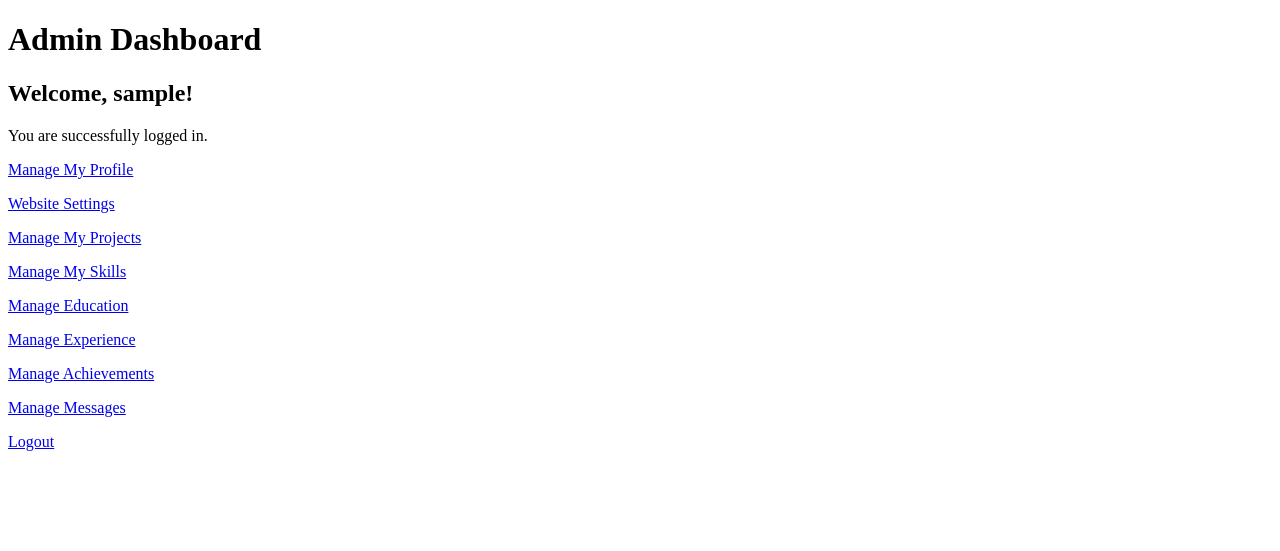
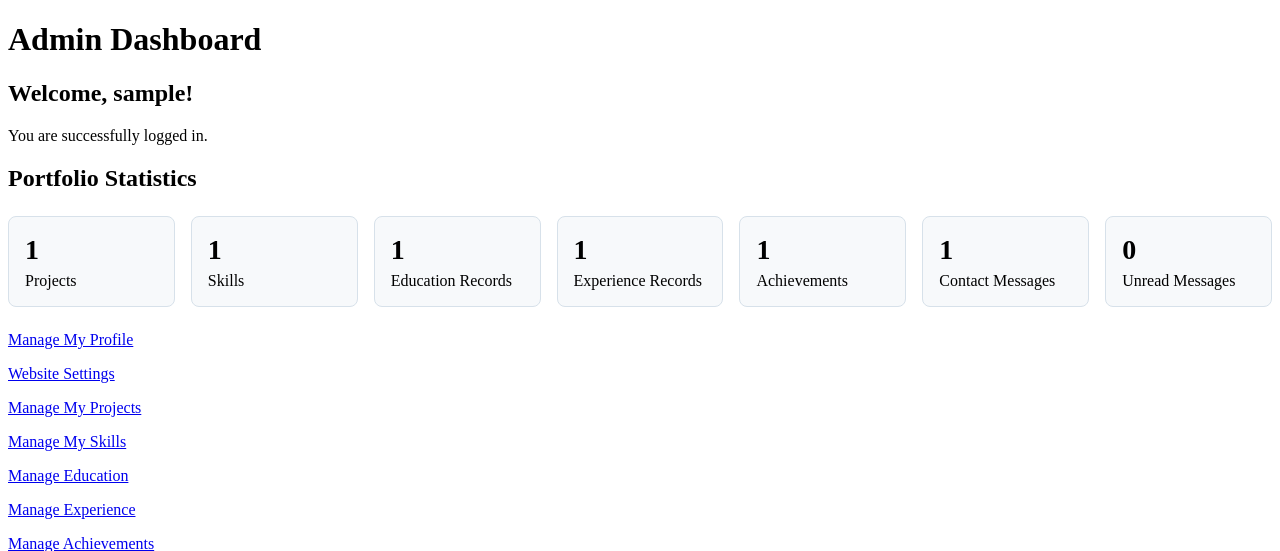
Before and after one commit to kysunri82-collab/Leonilo-Pabol-Portfolio, a PHP site: page /admin/dashboard.php in a window 1280 px wide. Shown: the top 551 px of the page. Run offline with PHP 8.4, Linux system fonts and the light colour scheme; the visitor is signed in with stand-in values (Sample User, id 1); tables that the repository leaves empty hold one stand-in row (values such as "Sample post").

Commit message:
Add dynamic admin dashboard statistics

```diff
--- a/admin/dashboard.php
+++ b/admin/dashboard.php
@@ -1,6 +1,59 @@
 
 <?php
 require_once __DIR__ . '/../includes/auth.php';
+require_once __DIR__ . '/../includes/db.php';
+
+$stats = [
+    "projects" => null,
+    "skills" => null,
+    "education" => null,
+    "experience" => null,
+    "achievements" => null,
+    "messages" => null,
+    "unread_messages" => null
+];
+$statsError = false;
+
+try {
+    $stmt = $pdo->prepare(
+        "SELECT
+            (SELECT COUNT(*) FROM projects) AS project_count,
+            (SELECT COUNT(*) FROM skills) AS skill_count,
+            (SELECT COUNT(*) FROM education) AS education_count,
+            (SELECT COUNT(*) FROM experience) AS experience_count,
+            (SELECT COUNT(*) FROM achievements) AS achievement_count,
+            (SELECT COUNT(*) FROM contact_messages) AS message_count,
+            (SELECT COUNT(*) FROM contact_messages WHERE is_read = 0) AS unread_message_count"
+    );
+    $stmt->execute();
+    $counts = $stmt->fetch();
+
+    if (!$counts) {
+        $statsError = true;
+    } else {
+        $stats = [
+            "projects" => (int) $counts["project_count"],
+            "skills" => (int) $counts["skill_count"],
+            "education" => (int) $counts["education_count"],
+            "experience" => (int) $counts["experience_count"],
+            "achievements" => (int) $counts["achievement_count"],
+            "messages" => (int) $counts["message_count"],
+            "unread_messages" => (int) $counts["unread_message_count"]
+        ];
+    }
+} catch (Throwable $error) {
+    $statsError = true;
+}
+
+$statLabels = [
+    "projects" => "Projects",
+    "skills" => "Skills",
+    "education" => "Education Records",
+    "experience" => "Experience Records",
+    "achievements" => "Achievements",
+    "messages" => "Contact Messages",
+    "unread_messages" => "Unread Messages"
+];
 ?>
 
 <!DOCTYPE html>
@@ -19,6 +72,60 @@ require_once __DIR__ . '/../includes/auth.php';
     </h2>
 
     <p>You are successfully logged in.</p>
+
+    <style>
+        .dashboard-stats {
+            display: grid;
+            grid-template-columns: repeat(auto-fit, minmax(150px, 1fr));
+            gap: 16px;
+            margin: 24px 0;
+        }
+
+        .dashboard-stat {
+            padding: 16px;
+            border: 1px solid #d7e1ea;
+            border-radius: 8px;
+            background: #f7f9fb;
+        }
+
+        .dashboard-stat strong {
+            display: block;
+            font-size: 28px;
+            line-height: 1.2;
+        }
+
+        .dashboard-stat span {
+            display: block;
+            margin-top: 6px;
+        }
+
+        @media (max-width: 480px) {
+            .dashboard-stats {
+                grid-template-columns: repeat(2, minmax(0, 1fr));
+                gap: 10px;
+            }
+
+            .dashboard-stat {
+                padding: 12px;
+            }
+        }
+    </style>
+
+    <h2>Portfolio Statistics</h2>
+
+    <?php if ($statsError): ?>
+        <p role="status">Statistics are temporarily unavailable.</p>
+    <?php endif; ?>
+
+    <section class="dashboard-stats" aria-label="Portfolio statistics">
+        <?php foreach ($statLabels as $key => $label): ?>
+            <div class="dashboard-stat">
+                <strong><?= htmlspecialchars($statsError ? '—' : (string) $stats[$key], ENT_QUOTES, 'UTF-8') ?></strong>
+                <span><?= htmlspecialchars($label, ENT_QUOTES, 'UTF-8') ?></span>
+            </div>
+        <?php endforeach; ?>
+    </section>
+
     <p>
     <a href="profile.php">Manage My Profile</a>
 </p>
```
